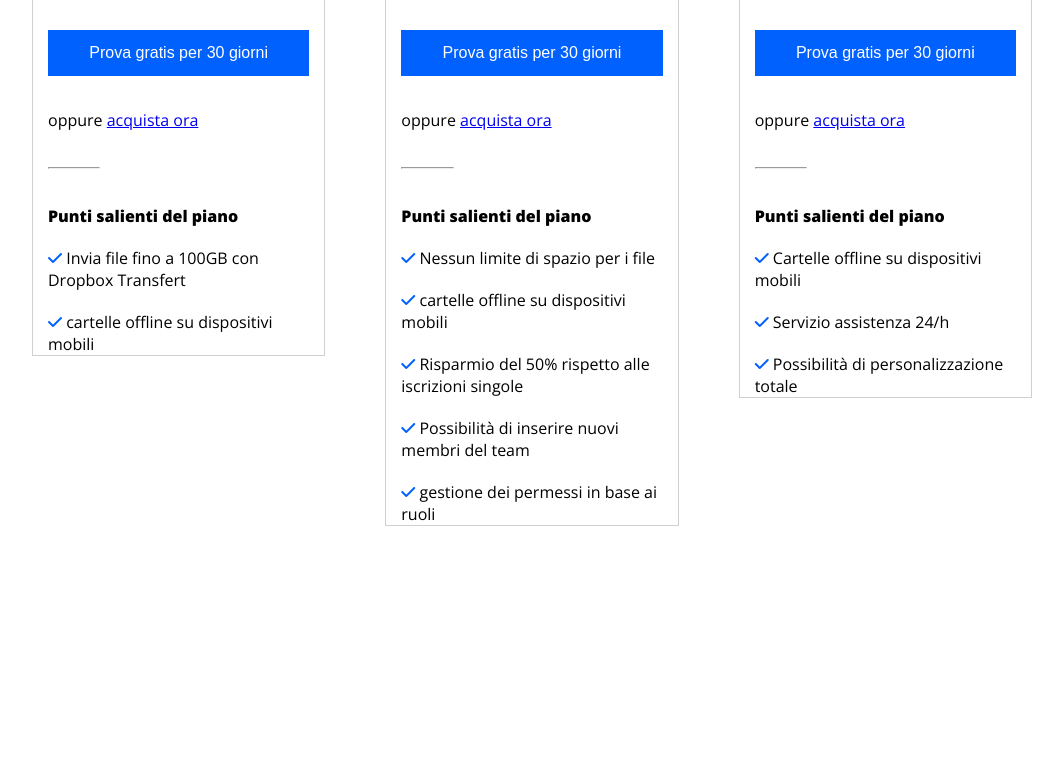
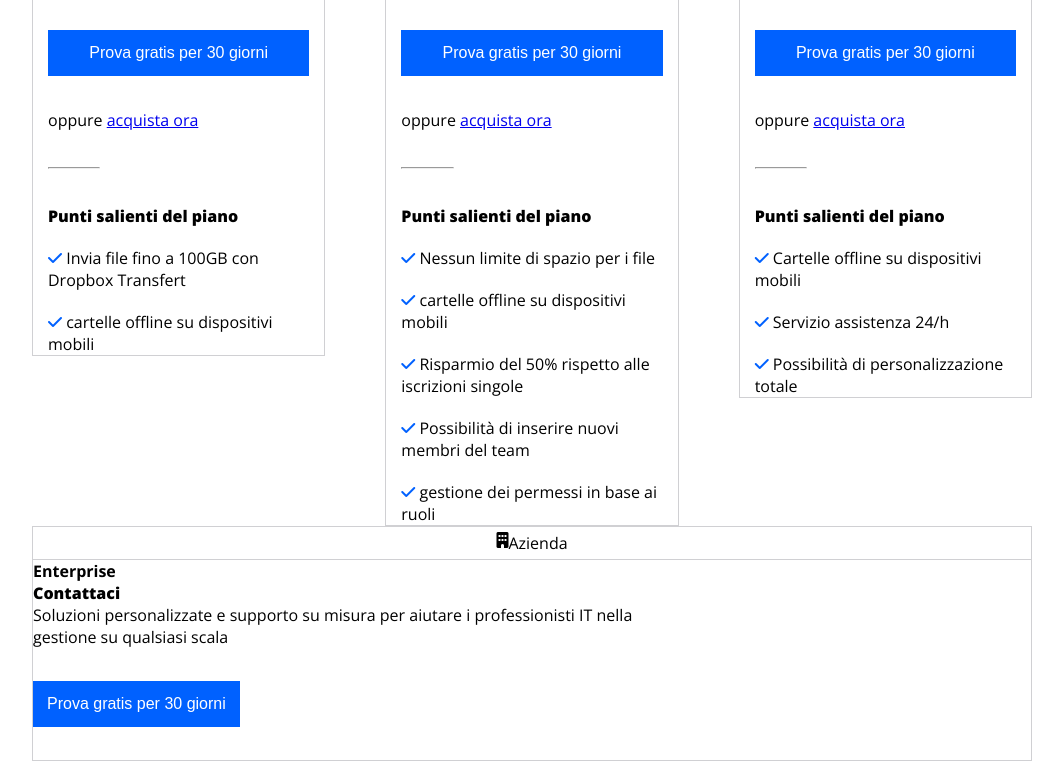
Before and after one commit to DanieleBegnis/htmlcss-dropbox, a plain HTML site: page index.html in a window 1280 px wide. Shown: the part 1508-2269 px from the top of the page, without its empty margins (108-1171 px from the left). Before the commit the page ends 2034 px from the top, so only its background shows below. Drawn offline with nearby package versions, Linux system fonts and the light colour scheme.

Commit message:
feat: add fourth column

```diff
--- a/index.html
+++ b/index.html
@@ -143,6 +143,24 @@
                         </div>
                     </div>
                 </div>
+                <div class="row">
+                    <div class="column-100">
+                        <div class="card">
+                            <div class="column-header">
+                                <i class="fa-solid fa-building"></i>
+                                <span>Azienda</span>
+                            </div>
+                            <div class="column-65">
+                                <h4>Enterprise</h4>
+                                <p class="bold">Contattaci</p>
+                                <p>Soluzioni personalizzate e supporto su misura per aiutare i professionisti IT nella gestione su qualsiasi scala</p>
+                            </div>
+                            <div class="column-35">
+                                <div><button type="button" class="btn btn-blue">Prova gratis per 30 giorni</button></div>
+                            </div>
+                        </div>
+                    </div>
+                </div>
             </div>
         </section>
     </main>
--- a/style.css
+++ b/style.css
@@ -39,6 +39,9 @@ body {
 }
 .column-65 {
     width: 65%;
+}
+.column-100 {
+    width: 100%;
 }
 /*-------------------
     UTILITIES
```
